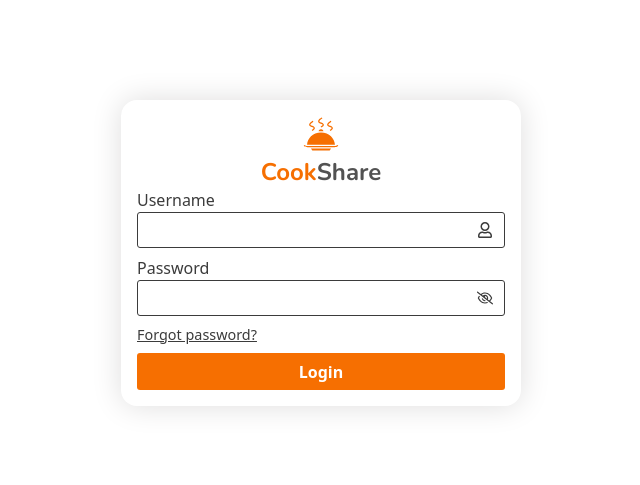
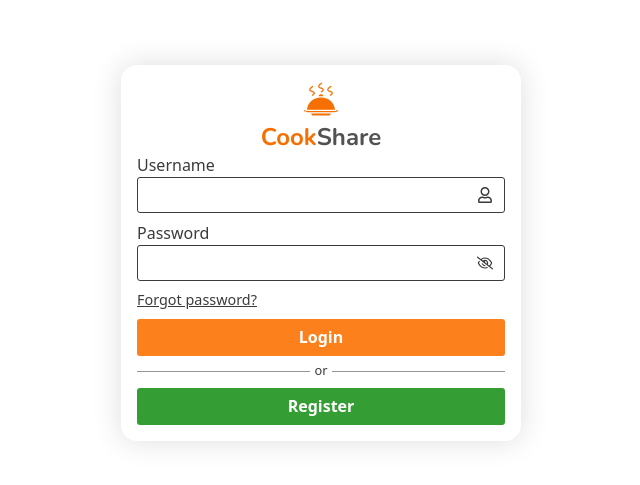
Before and after one commit to boicode20/meal-recipe-2025, a React (Vite) app in the folder Frontend/: page / in a window 1280 px wide. Shown: the part 147-632 px from the top of the page, without its empty margins (319-959 px from the left). Built offline with nearby package versions, Linux system fonts and the light colour scheme.

Commit message:
Login Design Done

```diff
--- a/Frontend/src/App.css
+++ b/Frontend/src/App.css
@@ -1,8 +1,10 @@
 :root{
     --main-text: #3b3b3b;
     --logo-color: #f66f01;
-    --login-btn: #f66f01;
-    --login-btn-hover: #ff821c;
+    --login-btn: #fc801b;
+    --login-btn-hover: #ff8d2f;
+    --register-btn: #349e35;
+    --register-btn-hover: #3eb340;
 
     --text-logo-h1: #f66f01;
     --text-logo-span: #525252;
--- a/Frontend/src/Auth/AuthForm/LoginForm.jsx
+++ b/Frontend/src/Auth/AuthForm/LoginForm.jsx
@@ -1,10 +1,11 @@
-import React from 'react'
+import React, { useState } from 'react'
 import {Link} from 'react-router-dom'
 import { FaRegUser } from "react-icons/fa";
 import { FaRegEyeSlash } from "react-icons/fa6";
 import { FaRegEye } from "react-icons/fa";
 
 const LoginForm = () => {
+  const [show,setShow] = useState(false)
   return (
     <form className='w-full h-auto flex flex-col gap-2' >
         <div className="input-data flex flex-col ">
@@ -17,13 +18,21 @@ const LoginForm = () => {
         <div className="input-data flex flex-col ">
           <label htmlFor="password">Password</label>
           <div className="input-parent w-full relative flex items-center">
-            <input className='border outline-0 w-full h-[36px] rounded-[3px] pl-2 pr-10' type="password" name='password' id='password' />
-            <FaRegEyeSlash className='absolute right-3 cursor-pointer'/>
+            <input className='border outline-0 w-full h-[36px] rounded-[3px] pl-2 pr-10' type={show?"text":"password"} name='password' id='password' />
+            {
+              show?<FaRegEye className='absolute right-3 cursor-pointer' onClick={()=>setShow(!show)}/>:<FaRegEyeSlash className='absolute right-3 cursor-pointer' onClick={()=>setShow(!show)} />
+            }
 
           </div>
         </div>
         <Link className='text-[.9rem] underline'><p>Forgot password?</p></Link>
         <button className='login-btn w-full h-[37px] bg-[var(--login-btn)] rounded-[3px] text-[#fff] font-semibold cursor-pointer' type='submit'>Login</button>
+        <div className="or flex w-full h-auto items-center  gap-1">
+          <span className='w-full h-[1px] bg-[#969696]'></span>
+          <p className='text-[.8rem] mt-[-3px]'>or</p>
+          <span className='w-full h-[1px] bg-[#969696]'></span>
+        </div>
+        <button className='register-btn w-full h-[37px] bg-[var(--register-btn)] rounded-[3px] text-[#fff] font-semibold cursor-pointer' type='submit'>Register</button>
     </form>
   )
 }
--- a/Frontend/src/Components/component.css
+++ b/Frontend/src/Components/component.css
@@ -28,3 +28,13 @@
         background-color: var(--login-btn-hover);
     }
 }
+.register-btn{
+     transition: all ease-in-out 0.2s;
+    -webkit-transition: all ease-in-out 0.2s;
+    -moz-transition: all ease-in-out 0.2s;
+    -ms-transition: all ease-in-out 0.2s;
+    -o-transition: all ease-in-out 0.2s;
+    &:hover{
+        background-color: var(--register-btn-hover);
+    }
+}
```
